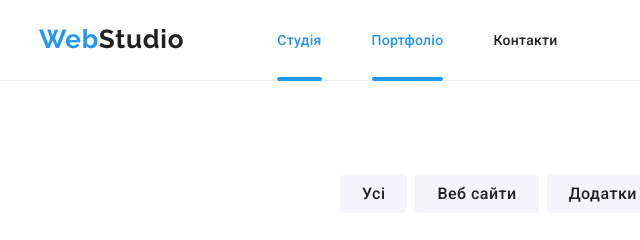
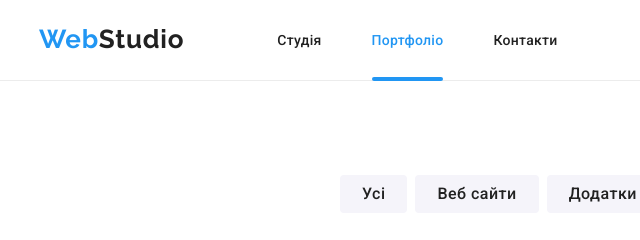
Before and after one commit to Tarasevich25/goit-markup-hw-08, a plain HTML site: page portfolio.html in a window 1280 px wide. Shown: the top 240 px of the page, 16-656 px from the left. Drawn offline with nearby package versions, Linux system fonts and the light colour scheme; files that its build step writes are made by us from their sources.

```diff
--- a/portfolio.html
+++ b/portfolio.html
@@ -30,7 +30,7 @@
           <ul class="header__nav--button list">
             <li>
               <a
-                class="header__nav--item header__nav--current"
+                class="header__nav--item"
                 href="./index.html"
                 >Студія</a
               >
```
